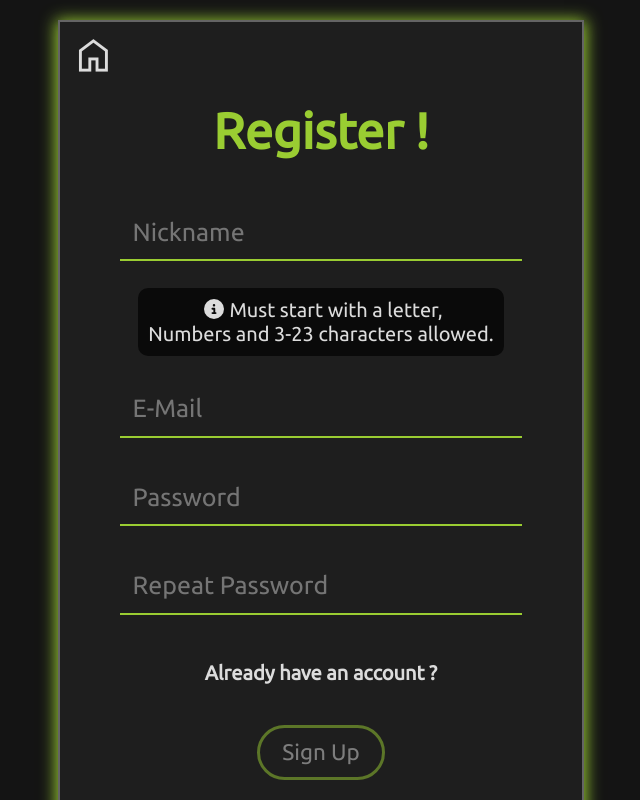
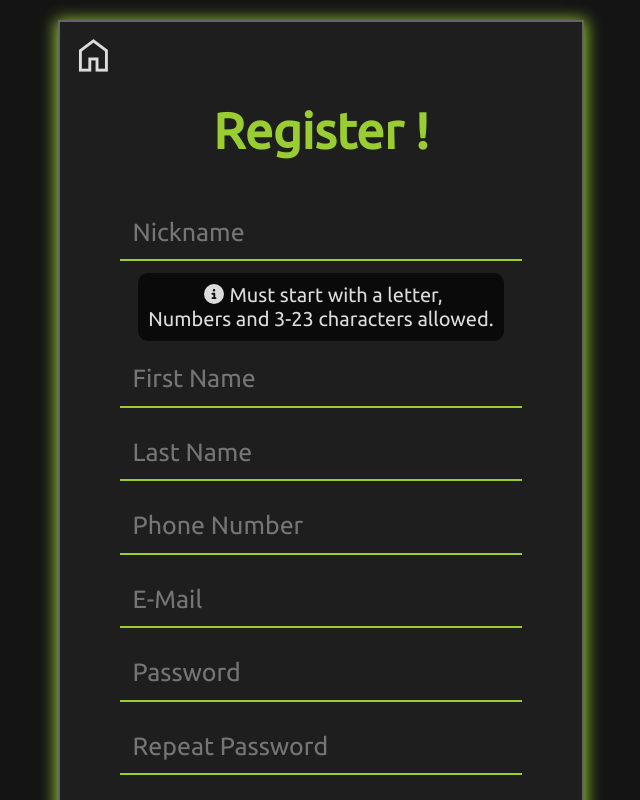
Before and after one commit to Dawiczku/Gym-Website, a React (Create React App) app in the folder gym-website/: page /register in a window 1280 px wide. Shown: the top 800 px of the page, without its empty margins (319-959 px from the left). Built offline with nearby package versions, Linux system fonts and the light colour scheme; what @fvilers/disable-react-devtools would draw is missing.

Commit message:
Almost finish project

```diff
--- a/gym-website/src/components/Dashboard.js
+++ b/gym-website/src/components/Dashboard.js
@@ -1,8 +1,12 @@
+/* eslint-disable react/prop-types */
 import { FontAwesomeIcon } from "@fortawesome/react-fontawesome";
-import { Link } from "react-router-dom";
+import { Link, useLocation } from "react-router-dom";
 import React from "react";
 
 export default function Dashboard() {
+  const location = useLocation();
+  console.log(location);
+  const { userName, userFirstName, userLastName, userPhone } = location.state;
   return (
     <section className="bg-clr--dark">
       <header>
@@ -27,13 +31,16 @@ export default function Dashboard() {
       <div className="dashboard__content">
         <div>
           <p className="accent--clr">
-            Name: <span className="text-clr--primary">Bartosz</span>
+            NickName: <span className="text-clr--primary">{userName}</span>
           </p>
           <p className="accent--clr">
-            Last Name: <span className="text-clr--primary">Kurek</span>
+            Name: <span className="text-clr--primary">{userFirstName}</span>
           </p>
           <p className="accent--clr">
-            Phone Number: <span className="text-clr--primary">123 456 789</span>
+            Last Name: <span className="text-clr--primary">{userLastName}</span>
+          </p>
+          <p className="accent--clr">
+            Phone Number: <span className="text-clr--primary">{userPhone}</span>
           </p>
           <p className="accent--clr">
             Your plan: <span className="text-clr--primary">None</span>
--- a/gym-website/src/components/Login.js
+++ b/gym-website/src/components/Login.js
@@ -16,13 +16,6 @@ export default function Login() {
     userRef.current.focus();
   }, []);
 
-  useEffect(() => {
-    if (!success) return;
-    setTimeout(() => {
-      navigate("/");
-    }, 2000);
-  }, [success]);
-
   const handleSubmit = (e) => {
     e.preventDefault();
 
@@ -32,12 +25,16 @@ export default function Login() {
         password: password,
       })
       .then((response) => {
+        const userData = response.data.userData;
         if (response.data.errMessage) {
           setErrMessage(response.data.errMessage);
           setSuccess(false);
         } else {
           setSuccessMessage(response.data.message);
           setSuccess(true);
+          setTimeout(() => {
+            navigate("/dashboard", { state: userData });
+          }, 2000);
         }
       })
       .catch((error) => {
--- a/gym-website/src/components/Register.js
+++ b/gym-website/src/components/Register.js
@@ -13,6 +13,9 @@ export default function Register() {
 
   const navigate = useNavigate();
 
+  const [firstName, setFirstName] = useState("");
+  const [lastName, setLastName] = useState("");
+  const [phoneNumber, setPhoneNumber] = useState("");
   const [userName, setUserName] = useState("");
   const [validUserName, setValidUserName] = useState(false);
   const [userNameFocus, setUserNameFocus] = useState(false);
@@ -79,6 +82,9 @@ export default function Register() {
     axios
       .post(`${process.env.REACT_APP_SERVER_URL}/register`, {
         userName: userName,
+        firstName: firstName,
+        lastName: lastName,
+        phone: phoneNumber,
         password: password,
         email: email,
       })
@@ -147,7 +153,36 @@ export default function Register() {
               </p>
               <p>Numbers and 3-23 characters allowed.</p>
             </div>
-
+            <input
+              className="firstName__input text-clr--primary"
+              type="text"
+              name="firstName"
+              autoComplete="off"
+              onChange={(e) => setFirstName(e.target.value)}
+              placeholder="First Name"
+              maxLength={30}
+              required
+            ></input>
+            <input
+              className="lastName__input text-clr--primary"
+              type="text"
+              name="lastName"
+              autoComplete="off"
+              onChange={(e) => setLastName(e.target.value)}
+              placeholder="Last Name"
+              maxLength={30}
+              required
+            ></input>
+            <input
+              className="phone__input text-clr--primary"
+              type="text"
+              name="phone"
+              autoComplete="off"
+              onChange={(e) => setPhoneNumber(e.target.value)}
+              placeholder="Phone Number"
+              maxLength={9}
+              required
+            ></input>
             <input
               className="email__input text-clr--primary"
               type="email"
--- a/gym-website/src/styles/_loginForms.scss
+++ b/gym-website/src/styles/_loginForms.scss
@@ -41,7 +41,7 @@
   .form__inputs {
     @include flexJustAlign(center, center);
     flex-direction: column;
-    gap: 1em;
+    gap: 0.25em;
   }
 
   input[type="text"],
--- a/gym-website/src/styles/styles.css
+++ b/gym-website/src/styles/styles.css
@@ -726,7 +726,7 @@ footer p {
   justify-content: center;
   align-items: center;
   flex-direction: column;
-  gap: 1em;
+  gap: 0.25em;
 }
 .account__form input[type=text],
 .account__form input[type=password],
```
Also changed, not shown: 1 other file (tests, documents, lock files or other folders).
